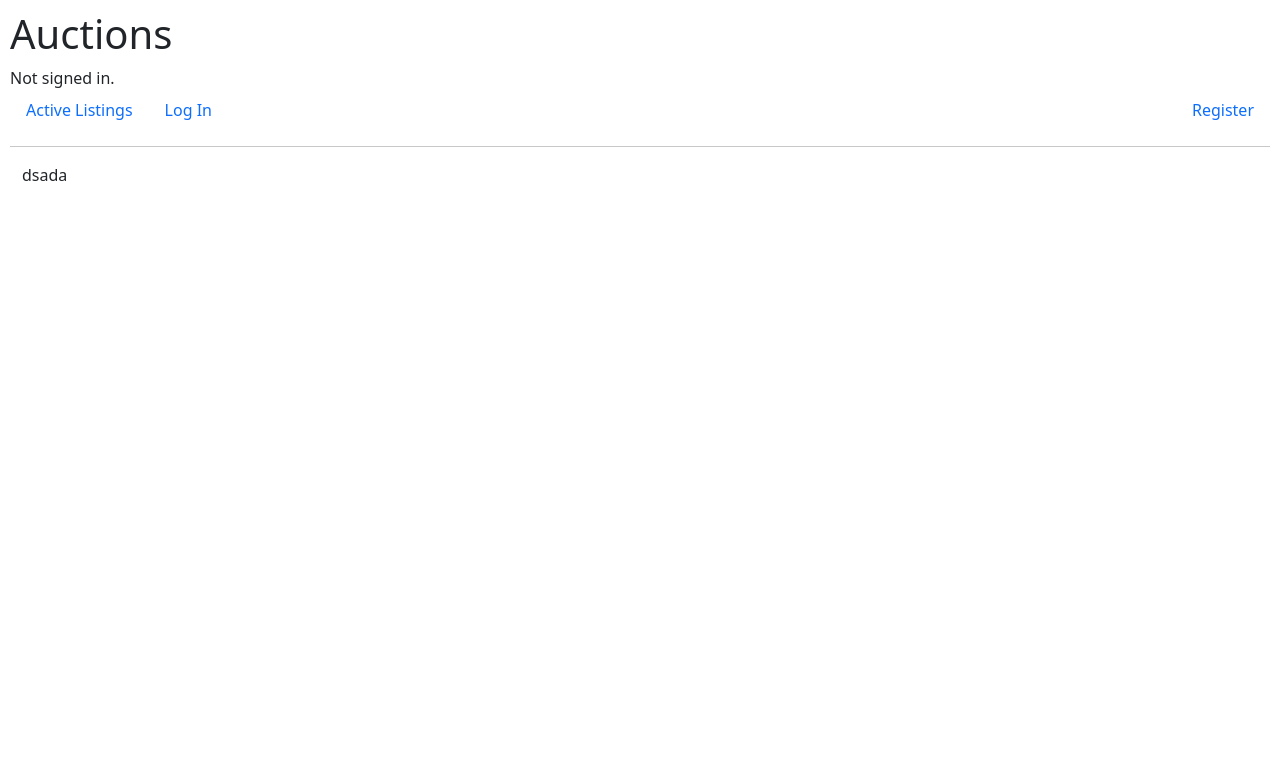
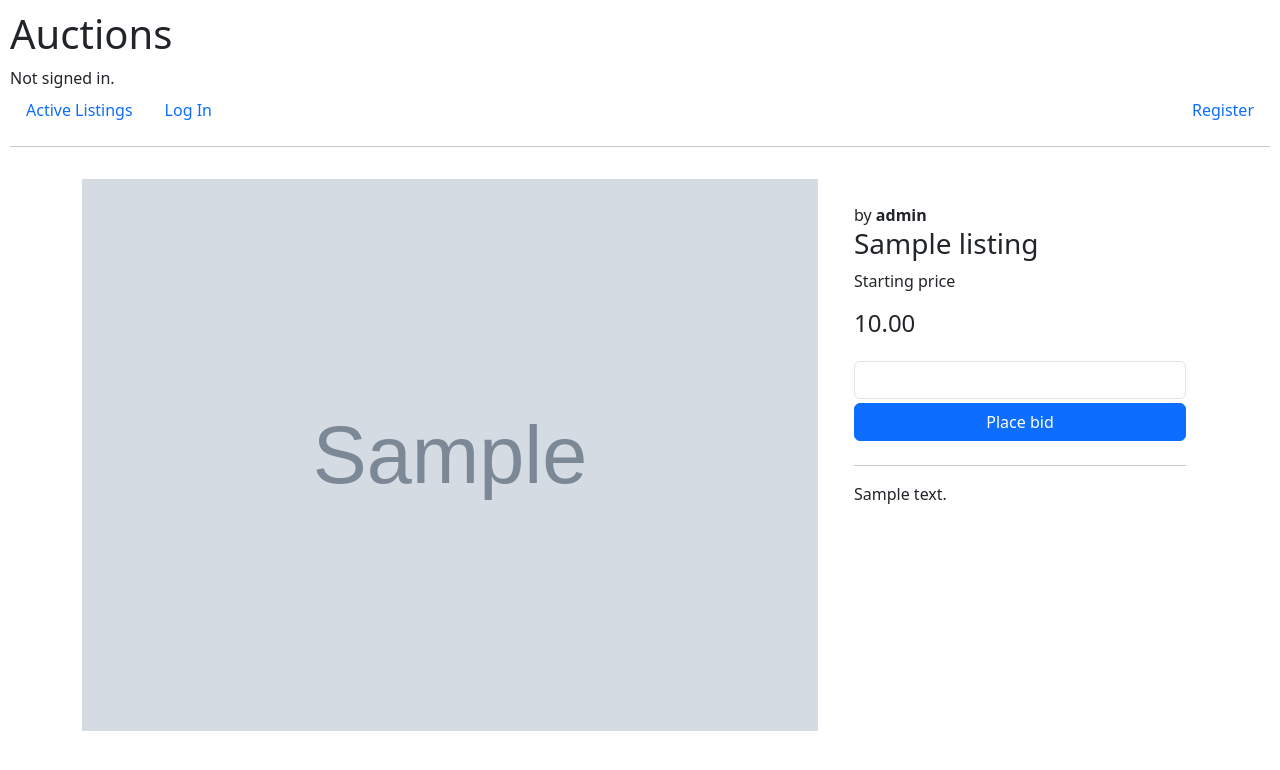
Before and after one commit to jpduduch/commerce-cs50w, a Django app: page /1 in a window 1280 px wide. Shown: the top 770 px of the page. Run offline with Django 3.2, Linux system fonts and the light colour scheme; data comes from the database, SQL or seed files in the repository; tables that the repository leaves empty hold one stand-in row (values such as "Sample post"); grey boxes marked "Sample" are stand-in pictures.

Commit message:
feat: Implementing listing item page view

```diff
--- a/auctions/forms.py
+++ b/auctions/forms.py
@@ -1,6 +1,6 @@
 from django import forms
 
-from .models import Listing
+from .models import Listing, Bid
 
 class ListingForm(forms.ModelForm):
     class Meta:
@@ -25,3 +25,18 @@ class ListingForm(forms.ModelForm):
                 "class": "form-control"
             })
         }
+
+class BiddingForm(forms.ModelForm):
+    class Meta:
+        model = Bid
+        fields = [
+            "value"
+        ]
+        labels = {
+            "value": ""
+        }
+        widgets = {
+            "value": forms.NumberInput(attrs={
+                "class": "form-control"
+            })
+        }
--- a/auctions/templates/auctions/listing.html
+++ b/auctions/templates/auctions/listing.html
@@ -2,12 +2,29 @@
 
 {% block body %}
 
-    <section class="container row">
-        <div id="thumbnail" class="col col-12 col-md-6">
-            dsada
-            {% comment %} implementar a listing individual. Imagem a direita, conteúdo a esquerda. {% endcomment %}
+    <section class="container-lg">
+        <div class="row justify-content-center py-3">
+            {% if listing.thumbnail %}
+                <img src="{{ listing.thumbnail.url }}" alt="{{ listing.title }}" class="img-fluid object-fit-cover col col-12 col-md-6 col-lg-8">
+            {% endif %}
+            <div id="content" class="col col-12 col-md-6 col-lg-4 p-sm-2 p-md-3 p-lg-4">
+                <caption>by <strong>{{ listing.seller }}</strong></caption>
+                <h3>{{ listing.title }}</h3>
+                <p class="fs-6">Starting price</p>
+                <h4>{{ listing.starting_price }}</h4>
+                <form action="" method="post">
+                    {% csrf_token %}
+                    <div class="d-flex flex-column gap-1 my-4">
+                        {{ form }}
+                        <input type="submit" class="btn btn-primary" value="Place bid">
+                    </div>
+                </form>
+                <hr>
+                <p>{{ listing.description }}</p>
+            </div>
         </div>
     </section>
 
+    {% comment %} Adicionar lógica para não mostrar botão de place bid caso o usuário não esteja logado {% endcomment %}
 
 {% endblock body %}
--- a/auctions/views.py
+++ b/auctions/views.py
@@ -6,7 +6,7 @@ from django.shortcuts import get_object_or_404, render, redirect
 from django.urls import reverse
 
 from .models import User, Listing
-from .forms import ListingForm
+from .forms import ListingForm, BiddingForm
 
 
 def index(request):
@@ -86,5 +86,6 @@ def create_listing(request):
 
 def listing(request, listing_id):
     return render(request, "auctions/listing.html", {
-        "listing": get_object_or_404(Listing, pk=listing_id)
+        "listing": get_object_or_404(Listing, pk=listing_id),
+        "form": BiddingForm()
     })
```
